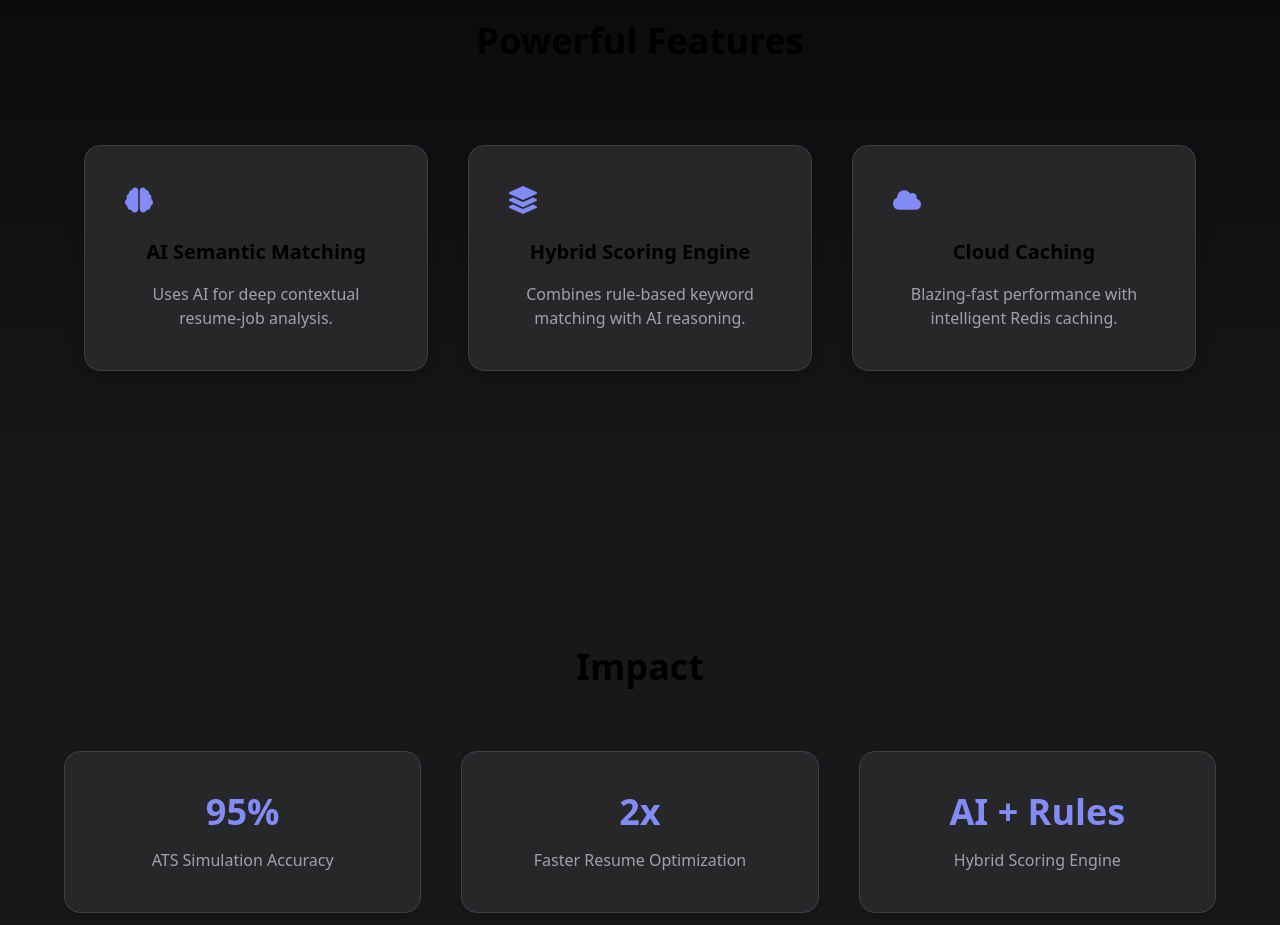
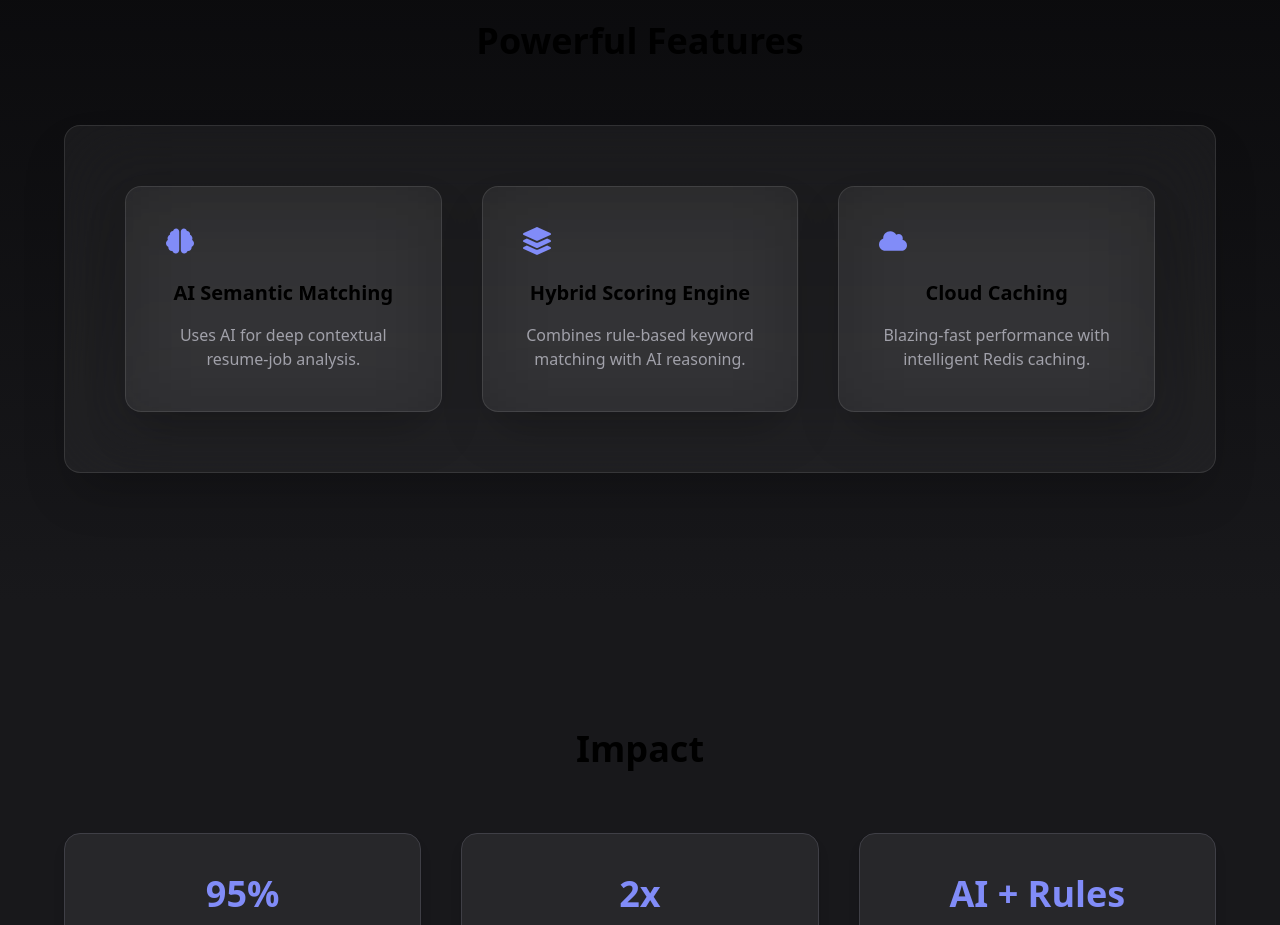
Before and after one commit to malhar-paradkar/ai-resume-analyzer, a React (Vite) app in the folder client/: page / in a window 1280 px wide. Shown: the part 1360-2285 px from the top of the page. Built offline with nearby package versions, Linux system fonts and the light colour scheme.

Commit message:
feat(ui): upgrade feature cards with floating glassmorphism design

```diff
--- a/client/src/components/Features.jsx
+++ b/client/src/components/Features.jsx
@@ -27,16 +27,17 @@ const Features = () => {
           Powerful Features
         </h2>
 
-        <div className="grid md:grid-cols-3 gap:10">
+        <div className="grid md:grid-cols-3 gap:10 bg-white/5 backdrop-blur-2xl border border-white/10 p-10 rounded-2xl shadow-2xl transition-all duration-500 hover:-translate-y-3 hover:shadow-indigo-500/20">
           {features.map((feature, index) => (
             <motion.div
               key={index}
               initial={{ opacity: 0, t: 40 }}
+              animate={{ y: [0, -8, 0] }}
               whileInView={{ opacity: 1, y: 0 }}
-              transition={{ delay: index * 1 }}
+              transition={{ duration: 1 }}
               viewport={{ once: true }}
               whileHover={{ scale: 1.05 }}
-              className="group bg-zinc-800 border border-zinc-700 m-5 p-10 rounded-2xl shadow-xl transition-all duration-300 hover:border-indigo-500"
+              className="group m-5 bg-white/5 backdrop-blur-2xl border border-white/10 p-10 rounded-2xl shadow-2xl transition-all duration-500 hover:-translate-y-3 hover:shadow-indigo-500/20"
             >
               <div className="mb-6 text-indigo-400 group-hover:text-cyan-400 transition">
                 {feature.icon}
```
